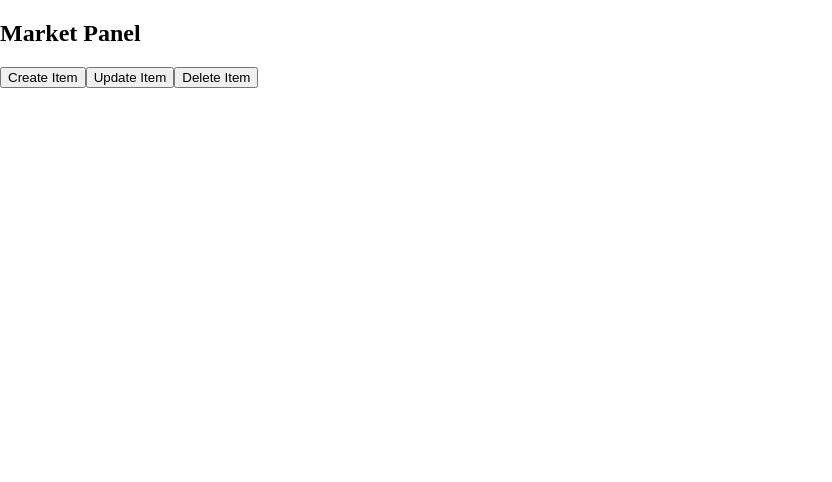
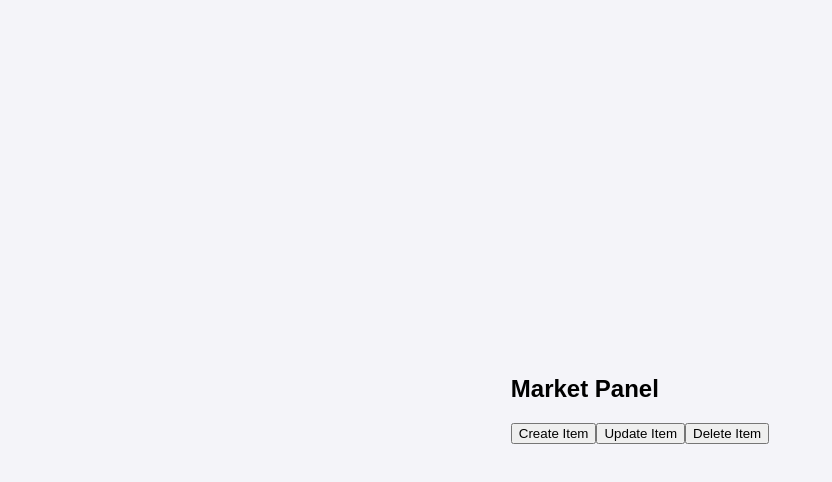
Before and after one commit to omar-albarakeh/Solar-IQ-React, a React (Create React App) app: page /market-panel in a window 1280 px wide. Shown: the top 482 px of the page, without its empty margins (0-832 px from the left). Built offline with nearby package versions, Linux system fonts and the light colour scheme.

Commit message:
React <> marketpanel css added

```diff
--- a/src/pages/MarketPanel.jsx
+++ b/src/pages/MarketPanel.jsx
@@ -1,5 +1,6 @@
 import React from 'react';
 import { useNavigate } from 'react-router-dom';
+import '../style/marketpanel.css';
 
 const MarketPanel = () => {
   const navigate = useNavigate();
--- /dev/null
+++ b/src/style/marketpanel.css
@@ -0,0 +1,11 @@
+
+body {
+  font-family: 'Arial', sans-serif;
+  background-color: #f4f4f9;
+  margin: 0;
+  padding: 0;
+  display: flex;
+  justify-content: center;
+  align-items: center;
+  height: 100vh;
+}
```
